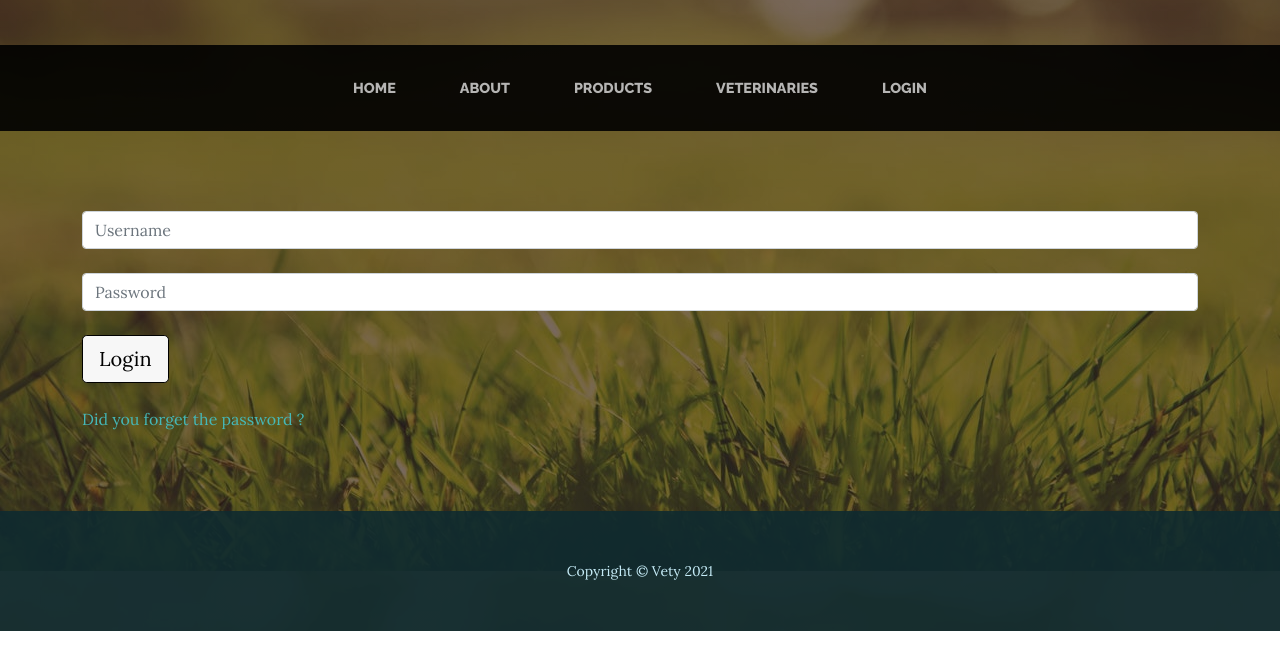
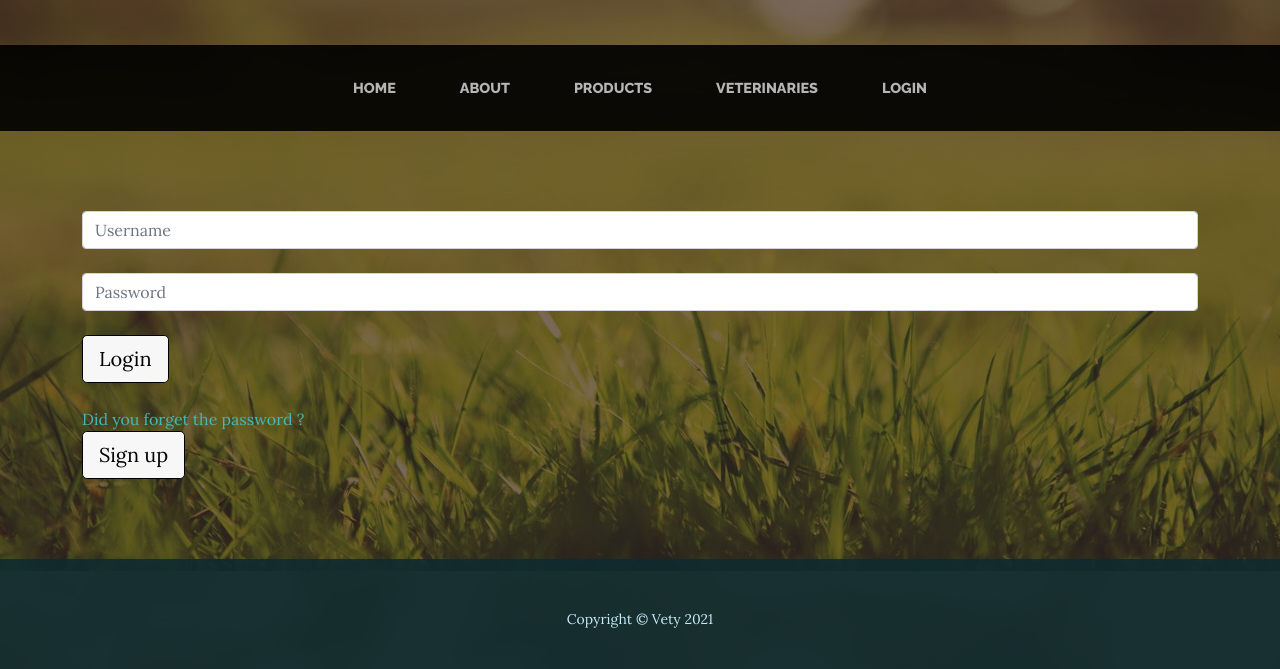
Before and after one commit to smartkid89/Vety, a plain HTML site: page login.html in a window 1280 px wide. Shown: the part 229-898 px from the top of the page. Before the commit the page ends 860 px from the top, so only its background shows below. Drawn offline with nearby package versions, Linux system fonts and the light colour scheme.

Commit message:
Update login.html

```diff
--- a/login.html
+++ b/login.html
@@ -60,6 +60,9 @@
                   <div>
                     <a href="ForgotPassword.html">Did you forget the password ?</a>
                     </div>
+                    <div>
+                        <button type="button btn-success" class="btn btn-primary btn-lg btn-block">Sign up</button>
+                      </div>
             </div>
         </section>
         <footer class="footer text-faded text-center py-5">
```
